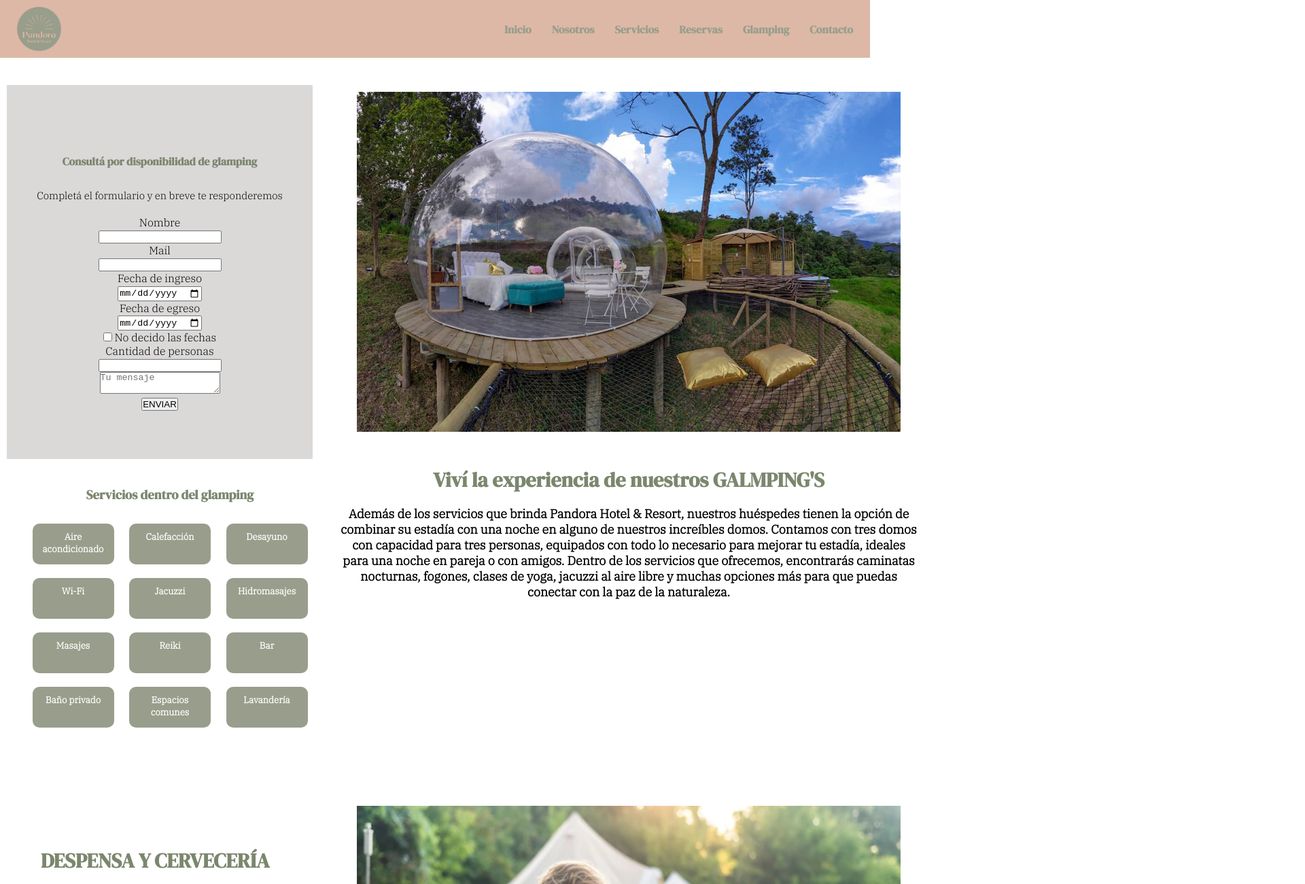
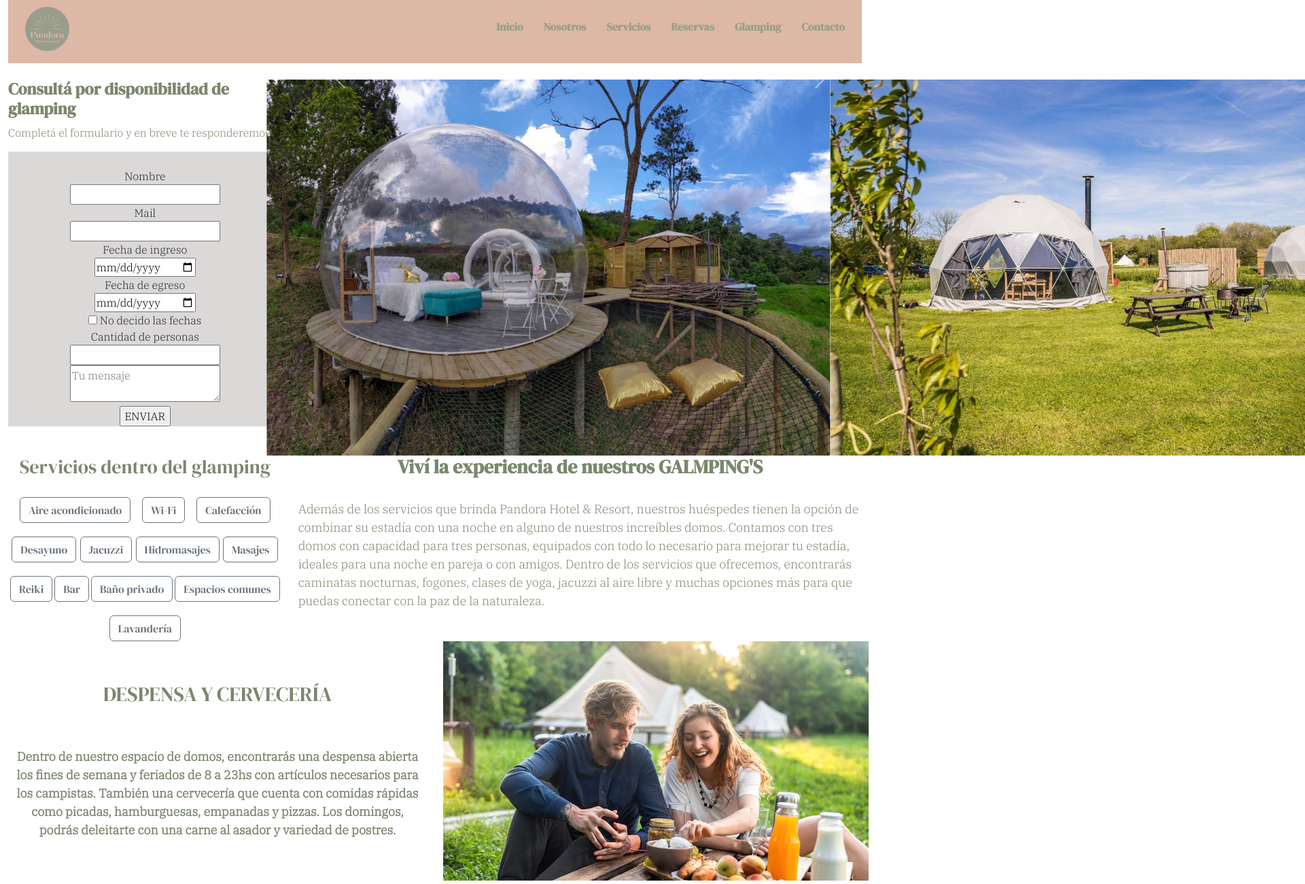
Before and after one commit to agusmontoya/pandorahotelmontoyaagustina, a plain HTML site: page pages/glamping.html in a window 1280 px wide. Shown: the top 1300 px of the page at 68% size, 1920 px wide, since content can reach past the window. Drawn offline with nearby package versions, Linux system fonts and the light colour scheme.

Commit message:
agrego bootstrap a seccion glamping

```diff
--- a/pages/glamping.html
+++ b/pages/glamping.html
@@ -4,30 +4,37 @@
 	<meta charset="UTF-8">
 	<meta http-equiv="X-UA-Compatible" content="IE=edge">
 	<meta name="viewport" content="width=device-width, initial-scale=1.0">
-	<link rel="stylesheet" href="../styles/styles.css">
+	<!-- CSS only -->
+    <link href="https://cdn.jsdelivr.net/npm/bootstrap@5.2.1/dist/css/bootstrap.min.css" rel="stylesheet" integrity="sha384-iYQeCzEYFbKjA/T2uDLTpkwGzCiq6soy8tYaI1GyVh/UjpbCx/TYkiZhlZB6+fzT" crossorigin="anonymous">
+	<link rel="stylesheet" href="../styles/styles-boot.css">
 	<title>Glamping</title>
 </head>
-<body>
+<body class="container-fluid">
+	<section class="row">
+		<div class="col">
 			<header>
 			  <h1>
-			<a href="/index.html" class="logo">PANDORA HOTEL & RESORT</a>
+				<a href="index.html" class="logo">PANDORA HOTEL & RESORT</a>
 			  </h1>
 			  <nav class="menu">
 				<ul>
-				<li> <a href="../index.html">Inicio</a></li>
-				<li> <a href="../pages/nosotros.html">Nosotros</a></li>
-				<li> <a href="../pages/servicios.html">Servicios</a> </li>
-				<li> <a href="../pages/reservas.html">Reservas</a> </li>
-				<li> <a href="../pages/glamping.html">Glamping</a></li>
-				<li> <a href="../pages/contacto.html">Contacto</a></li>
+				  <li><a href="./index.html">Inicio</a></li>
+				  <li><a href="./pages/nosotros.html">Nosotros</a></li>
+				  <li><a href="./pages/servicios.html">Servicios</a></li>
+				  <li><a href="./pages/reservas.html">Reservas</a></li>
+				  <li><a href="./pages/glamping.html">Glamping</a></li>
+				  <li><a href="./pages/contacto.html">Contacto</a></li>
 				</ul>
 			  </nav>
 			</header>
-	<section class="grilla">
-		<div class="formularioglamp">
-			<h4 class="seccion-titulo">Consultá por disponibilidad de glamping</h4>
-			<p class="texto">Completá el formulario y en breve te responderemos</p>
-			<form>
+		  </div>
+	</section>
+	<br>
+	<section class="row">
+		<div class="col-lg-4">
+			<h4>Consultá por disponibilidad de glamping</h4>
+			<p>Completá el formulario y en breve te responderemos</p>
+			<form class="formularioglamp">
 				<br>
 				<label>Nombre</label>
 				<br>
@@ -56,44 +63,71 @@
 				<input type="submit" value="ENVIAR">
 			</form>
 		</div>
-		<div class="carrousel-glamping">
-			<img src="../images/glamping1.png">
+
+		<div class="col-lg-8">
+			<div id="carrouselglamp" class="carousel slide" data-bs-ride="carousel">
+				<div class="carrousel-indicadores">
+				  <div class="carousel-item active">
+					<img src="../images/glamping1.png" class="d-block w-100" alt="...">
 				  </div>
-		<div>
-			<h3 class="seccion-titulo">Servicios dentro del glamping</h3>
-			<div class="serviciosglamp">
-			<div class="texto">Aire acondicionado</div>
-			<div class="texto">Calefacción</div>
-			<div class="texto">Desayuno</div>
-			<div class="texto">Wi-Fi</div>
-			<div class="texto">Jacuzzi</div>
-			<div class="texto">Hidromasajes</div>
-			<div class="texto">Masajes</div>
-			<div class="texto">Reiki</div>
-			<div class="texto">Bar</div>
-			<div class="texto">Baño privado</div>
-			<div class="texto">Espacios comunes</div>
-			<div class="texto">Lavandería</div>
+				  <div class="carousel-item">
+					<img src="../images/glamping2.png" class="d-block w-100" alt="...">
 				  </div>
+				  <div class="carousel-item">
+					<img src="../images/glamping3.png" class="d-block w-100" alt="...">
+				  </div>
+				</div>
+				<button class="carousel-control-prev" type="button" data-bs-target="#carrouselglamp" data-bs-slide="prev">
+				  <span class="carousel-control-prev-icon" aria-hidden="true"></span>
+				  <span class="visually-hidden">Previous</span>
+				</button>
+				<button class="carousel-control-next" type="button" data-bs-target="#carrouselglamp" data-bs-slide="next">
+				  <span class="carousel-control-next-icon" aria-hidden="true"></span>
+				  <span class="visually-hidden">Next</span>
+				</button>
+			  </div>
+		</div>
+	</section>
+	<section class="row">
+		<div class="col-sm-6 col-lg-4 botones">
+			<h3>Servicios dentro del glamping</h3>
+			<div><button type="button" class="btn btn-outline-secondary">Aire acondicionado</button></div>
+			<div><button type="button" class="btn btn-outline-secondary">Wi-Fi</button></div>
+			<div><button type="button" class="btn btn-outline-secondary">Calefacción</button></div>
+			<div><button type="button" class="btn btn-outline-secondary">Desayuno</button></div>
+			<div><button type="button" class="btn btn-outline-secondary">Jacuzzi</button></div>
+			<div><button type="button" class="btn btn-outline-secondary">Hidromasajes</button></div>
+			<div><button type="button" class="btn btn-outline-secondary">Masajes</button></div>
+			<div><button type="button" class="btn btn-outline-secondary">Reiki</button></div>
+			<div><button type="button" class="btn btn-outline-secondary">Bar</button></div>
+			<div><button type="button" class="btn btn-outline-secondary">Baño privado</button></div>
+			<div><button type="button" class="btn btn-outline-secondary">Espacios comunes</button></div>
+			<div><button type="button" class="btn btn-outline-secondary">Lavandería</button></div>
 
 		</div>
-		<div class="detalleglamping">
+		<div class="col-sm-6 col-lg-8 divtexto">
 			<h3>Viví la experiencia de nuestros GALMPING'S</h3>
 			<br>
 			<p>Además de los servicios que brinda Pandora Hotel & Resort, nuestros huéspedes tienen la opción de combinar su estadía con una noche en alguno de nuestros increíbles domos. Contamos con tres domos con capacidad para tres personas, equipados con todo lo necesario para mejorar tu estadía, ideales para una noche en pareja o con amigos.
 			Dentro de los servicios que ofrecemos, encontrarás caminatas nocturnas, fogones, clases de yoga, jacuzzi al aire libre y muchas opciones más para que puedas conectar con la paz de la naturaleza.
 		</p>
 		</div>
-		<div class="despensaglamping">
+	</section>
+	<section class="row">
+		<div class="col-lg-6">
+			<div class="divdespensa">
 				<h3>DESPENSA Y CERVECERÍA</h3>
 				<p>Dentro de nuestro espacio de domos, encontrarás una despensa abierta los fines de semana y feriados de 8 a 23hs con artículos necesarios para los campistas.
 					También una cervecería que cuenta con comidas rápidas como picadas, hamburguesas, empanadas y pizzas. Los domingos, podrás deleitarte con una carne al asador y variedad de postres.
 				</p>
 			</div>
-		<div class="comidaglamping">
+		</div>
+		<div class="col-lg-6">
 			<img src="../images/glampingcomida1.png" alt="">
 		</div>
 	</section>
+	<section class="row">
+		<div class="col">
 			<footer class="footer">
 				<div>
 				  <div>
@@ -155,5 +189,10 @@
 				</div>
 				<p>Desarrollado Por Agustina Montoya</p>
 			  </footer>
+		</div>
+	</section>
+
+	  <!-- JavaScript Bundle with Popper -->
+	  <script src="https://cdn.jsdelivr.net/npm/bootstrap@5.2.1/dist/js/bootstrap.bundle.min.js" integrity="sha384-u1OknCvxWvY5kfmNBILK2hRnQC3Pr17a+RTT6rIHI7NnikvbZlHgTPOOmMi466C8" crossorigin="anonymous"></script>
 </body>
 </html>
--- a/styles/styles-boot.css
+++ b/styles/styles-boot.css
@@ -72,6 +72,57 @@ h2{
     height: 400px;
 }
 
+div h4{
+    font-family: dmserif;
+    color: #7b876d;
+    font-weight: bold;
+}
+
+div p{
+    font-family: seriftexto;
+    color: #7b876d;
+}
+
+.formularioglamp{
+    background-color: rgb(219, 216, 216);
+    text-align: center;
+    font-family: seriftexto;
+  }
+
+  .botones {
+    display: flex;
+    flex-wrap: wrap;
+    justify-content: space-evenly;
+    gap: 20px 0;
+    font-family: dmserif;
+    color: #7b876d;
+  }
+
+.divtexto h3{
+    font-family: dmserif;
+    color: #7b876d;
+    font-weight: bold;
+    text-align: center;
+}
+.divtexto p{
+    font-size: large;
+}
+.divdespensa h3{
+    font-family: dmserif;
+    color: #7b876d;
+    font-size: 30px;
+    margin: 60px;
+    text-align: center;
+}
+.divdespensa p{
+    font-family: seriftexto;
+    font-weight: bold;
+    font-size: large;
+    text-align: center;
+    margin: 10px;
+}
+
+
 footer {
     margin: 100px 0;
     padding: 100px;
--- a/styles/styles.css
+++ b/styles/styles.css
@@ -339,7 +339,7 @@ nav ul {
 
 }
 
-.grilla{
+/* .grilla{
   display: grid;
   margin: auto;
   max-width: 1440px;
@@ -436,7 +436,7 @@ nav ul {
 .comidaglamping img{
   width: 800px;
   height: 500px;
-}
+} */
 
 
 footer {
```
Also changed, not shown: index.html (+3 -0 lines), images/glamping2.png (added), images/glamping3.png (added). Lines whose indentation alone changed are shown as unchanged.
